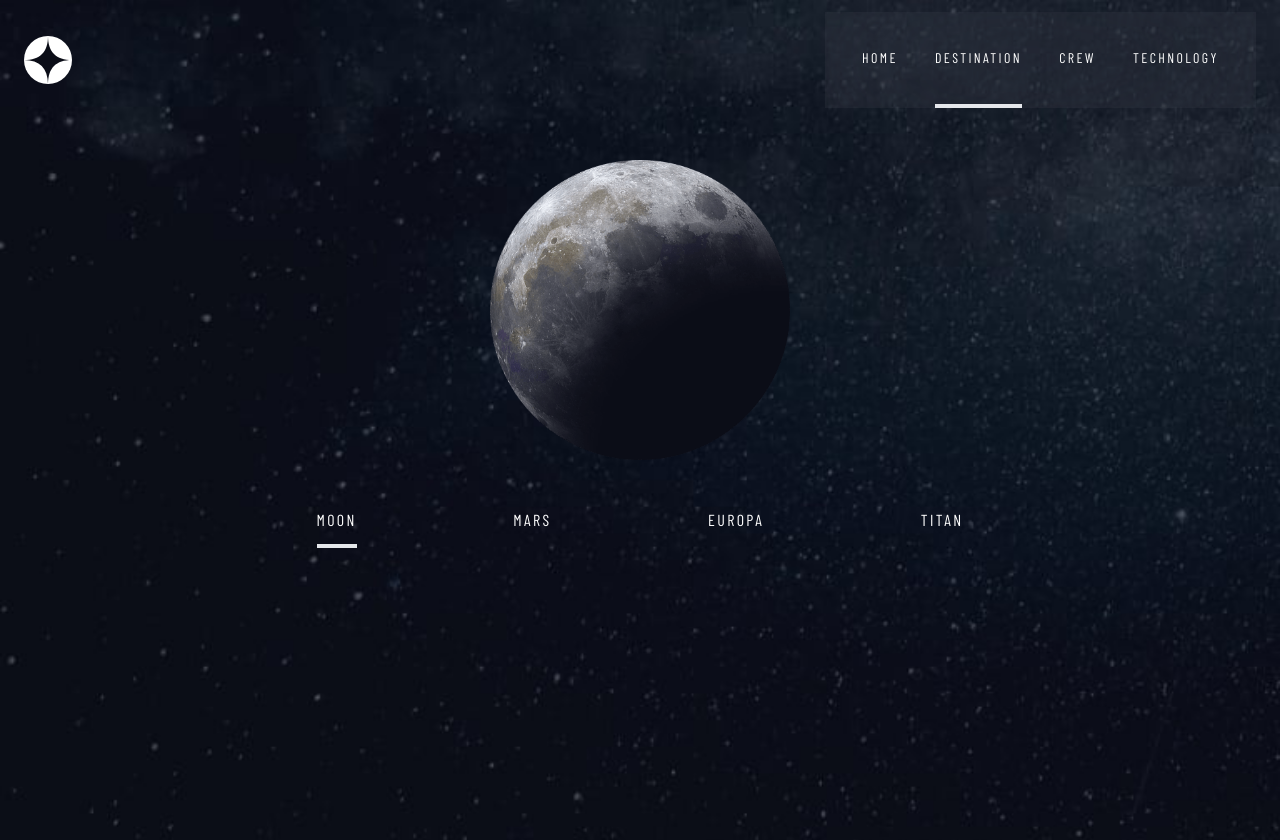
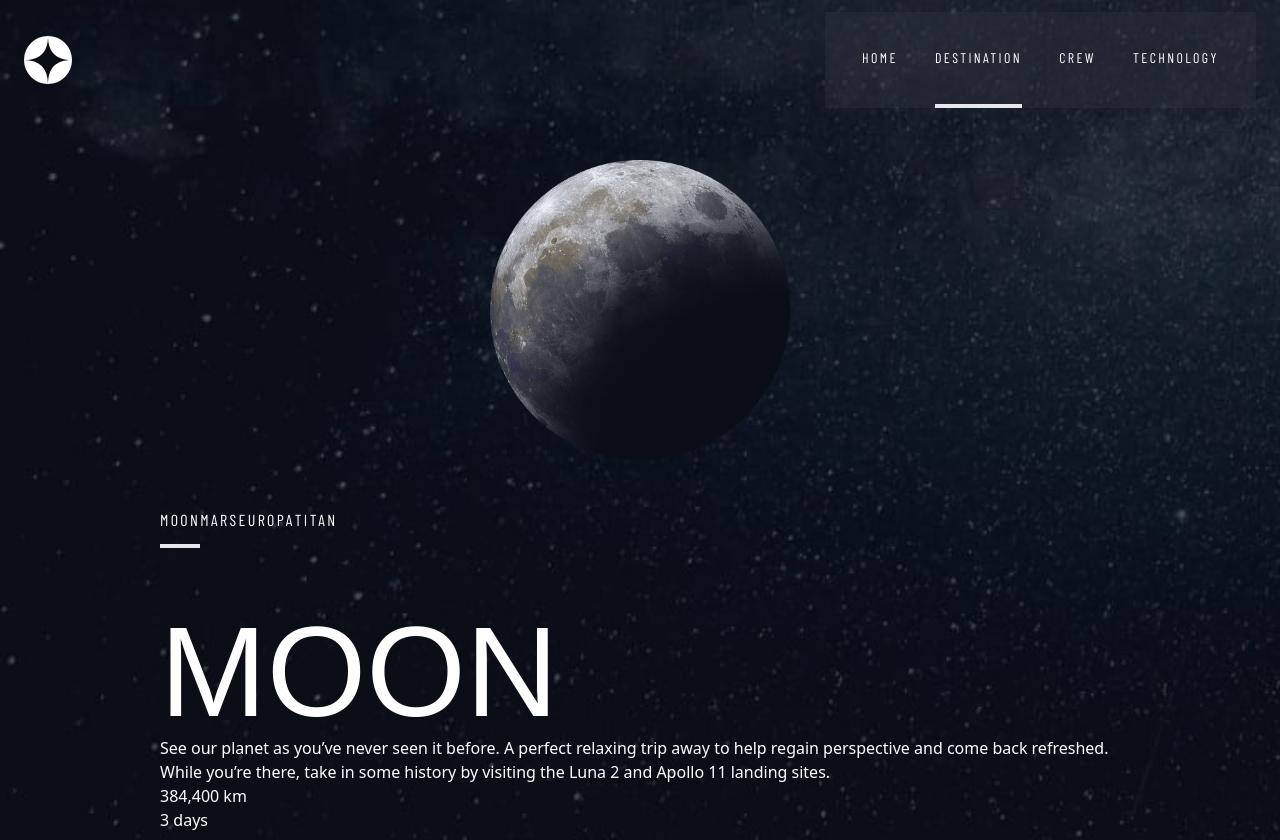
Before and after one commit to GokhanCerk/space-tourism-website, a React app: page /destination in a window 1280 px wide. Shown: the top 840 px of the page. Built offline with nearby package versions, Linux system fonts and the light colour scheme; a web font is replaced by a local one.

Commit message:
destination map json data

```diff
--- a/src/components/Tabs.js/index.module.css
+++ b/src/components/Tabs.js/index.module.css
@@ -1,9 +1,10 @@
 .tabBtn{
     @apply uppercase
-    /* 2xl:mr-9 */
+    2xl:mr-9
     pb-3
     font-barlowcondensed
     text-sm
     md:text-base
     tracking-[2.36px]
+
 }
--- a/src/pages/destination/index.js
+++ b/src/pages/destination/index.js
@@ -2,11 +2,19 @@ import React, { useState } from "react";
 import Navigation from "../../components/navigation";
 import styles from "./index.module.css";
 import { DATA } from "../../data";
-import { useLocation } from "react-router-dom";
 import TabBtn from "../../components/Tabs.js";
 
 const Destination = () => {
-  const { hero, img, container, active, universeImg, tabBtns } = styles;
+  const {
+    hero,
+    img,
+    container,
+    active,
+    universeImg,
+    universeDescription,
+    tabBtns,
+    star,
+  } = styles;
   const [isActive, setIsActive] = useState("Moon");
   const destinations = DATA.destinations;
   console.log(destinations);
@@ -23,20 +31,30 @@ const Destination = () => {
 
   const universe = destinations.map((destination) => {
     return (
-      destination.name === isActive && <img src={destination.images.png} className={img}/>
+      destination.name === isActive && (
+        <img src={destination.images.png} className={img} />
+      )
     );
   });
+
+  const getDescription = (key) => {
+    return destinations.map((destination) => {
+      return destination.name === isActive && destination[key];
+    });
+  };
 
   return (
     <main className={hero}>
       <Navigation />
 
       <section className={container}>
-        <div className={universeImg}>
-            {universe}
-        </div>
-        <div className={tabBtns}>
-          {tabBtn}
+        <div className={universeImg}>{universe}</div>
+        <div className={universeDescription}>
+          <div className={tabBtns}>{tabBtn}</div>
+          <h1 className={star}>{isActive}</h1>
+          <p>{getDescription("description")}</p>
+          <p>{getDescription("distance")}</p>
+          <p>{getDescription("travel")}</p>
         </div>
       </section>
     </main>
--- a/src/pages/destination/index.module.css
+++ b/src/pages/destination/index.module.css
@@ -1,51 +1,61 @@
-.hero{
-    @apply min-h-screen
+.hero {
+  @apply min-h-screen
     bg-no-repeat
     bg-cover
     bg-center
     bg-background-destination-mobile
     md:bg-background-destination-tablet
-    2xl:bg-background-destination-desktop
+    2xl:bg-background-destination-desktop;
 }
 
-.container{
-    @apply mx-auto
+.container {
+  @apply mx-auto
     text-white
     h-screen
     w-3/4
     flex
     flex-col
     2xl:justify-around
-    2xl:flex-row
-
-
+    2xl:flex-row;
 }
 
-.img{
-    @apply w-[170px]
+.img {
+  @apply w-[170px]
     h-[170px]
     md:w-[300px]
     md:h-[300px]
     2xl:w-[445px]
-    2xl:h-[445px]
+    2xl:h-[445px];
 }
 
-.active{
-    @apply border-b-4
+.active {
+  @apply border-b-4;
+}
+
+.universeImg {
+  @apply flex
+    w-full
+    justify-center
+    2xl:items-center;
+}
+
+.universeDescription {
+  @apply w-full
+    2xl:pt-44
+    pt-12
+    flex-col;
+}
+
+.tabBtns {
+  @apply flex
+    justify-start
+    leading-[2.7px]
 
 }
 
-.universeImg{
-    @apply flex
-    w-full
-    justify-center
-    2xl:items-center
+.star{
+    @apply mt-12
+    font-bellefair
+    text-9xl
+    uppercase
 }
-
-.tabBtns{
-    @apply w-full
-    2xl:pt-44
-    pt-12
-    flex
-    justify-evenly
-}
```
